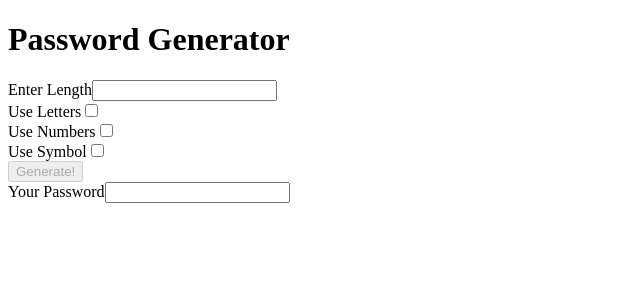
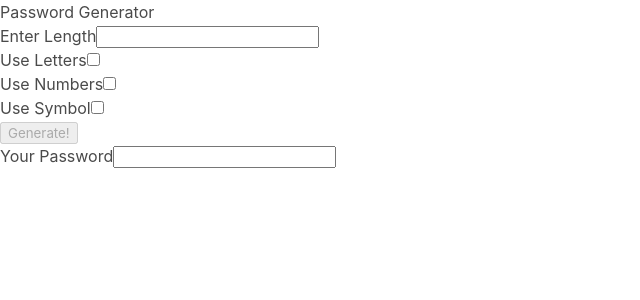
Before and after one commit to katawutuio/Password-Generator, an Angular app: page / in a window 1280 px wide. Shown: the top 300 px of the page, without its empty margins (0-640 px from the left). Built offline with nearby package versions, Linux system fonts and the light colour scheme.

Commit message:
import bulma css framework to project

```diff
--- a/package.json
+++ b/package.json
@@ -19,6 +19,7 @@
     "@angular/platform-browser": "~8.2.14",
     "@angular/platform-browser-dynamic": "~8.2.14",
     "@angular/router": "~8.2.14",
+    "bulma": "^0.8.0",
     "rxjs": "~6.4.0",
     "tslib": "^1.10.0",
     "zone.js": "~0.9.1"
--- a/src/styles.css
+++ b/src/styles.css
@@ -1 +1,2 @@
 /* You can add global styles to this file, and also import other style files */
+@import "bulma/css/bulma.css";
```
Also changed, not shown: 1 other file (tests, documents, lock files or other folders).
